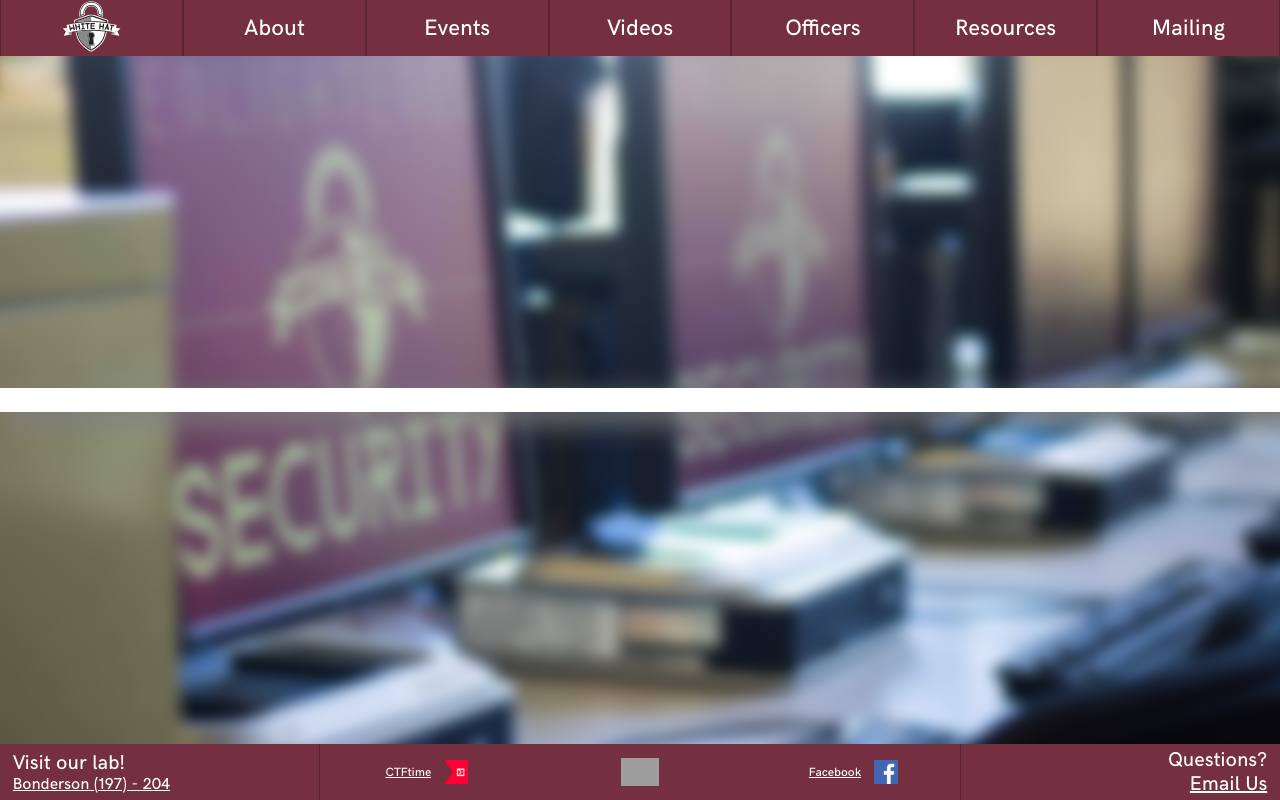
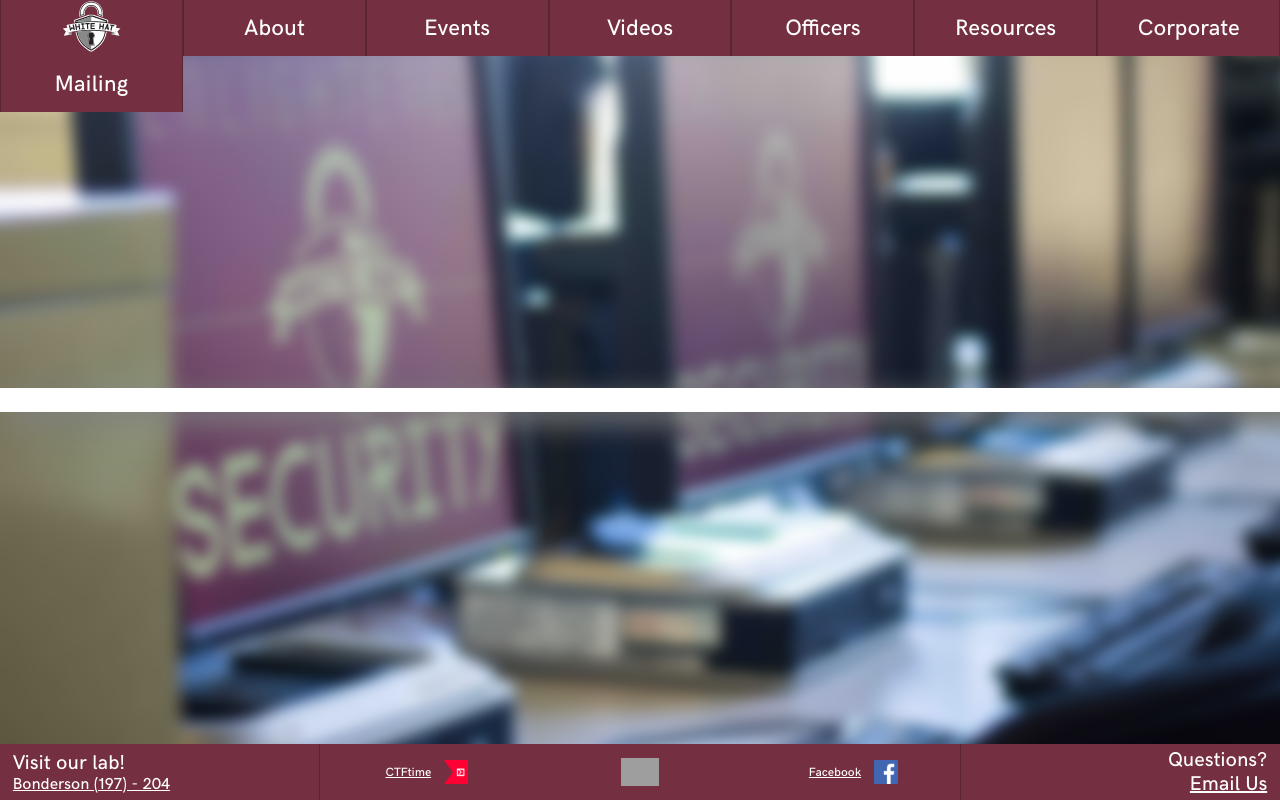
Before and after one commit to CalPolySEC/thewhitehat.club, a Flask app: page / in a window 1280 px wide. Run offline with Flask 2, Linux system fonts and the light colour scheme; data that the repository does not hold is empty; style sheets or scripts are compiled from the project's sources; grey boxes are pictures that could not be loaded.

Commit message:
Added corporate tab to navbar

```diff
--- a/templates/includes/navbar.html
+++ b/templates/includes/navbar.html
@@ -12,6 +12,7 @@
 	<div class="nav" {%- if request.path == "/videos" %} id="active"{% endif %}><a href="/videos">Videos</a></div>
 	<div class="nav" {%- if request.path == "/officers" %} id="active"{% endif %}><a href="/officers">Officers</a></div>
 	<div class="nav" {%- if request.path == "/resources" %} id="active"{% endif %}><a href="/resources">Resources</a></div>
+	<div class="nav" {%- if request.path == "/corporate" %} id="active"{% endif %}><a href="/corporate">Corporate</a></div>
 	<div class="nav" {%- if request.path == "/signup" %} id="active"{% endif %}><a href="/signup">Mailing</a></div>
 	<div class="nav icon"><a href="javascript:void(0);" onclick="navMenu()">
 		<i class="fa fa-bars"></i>
```
